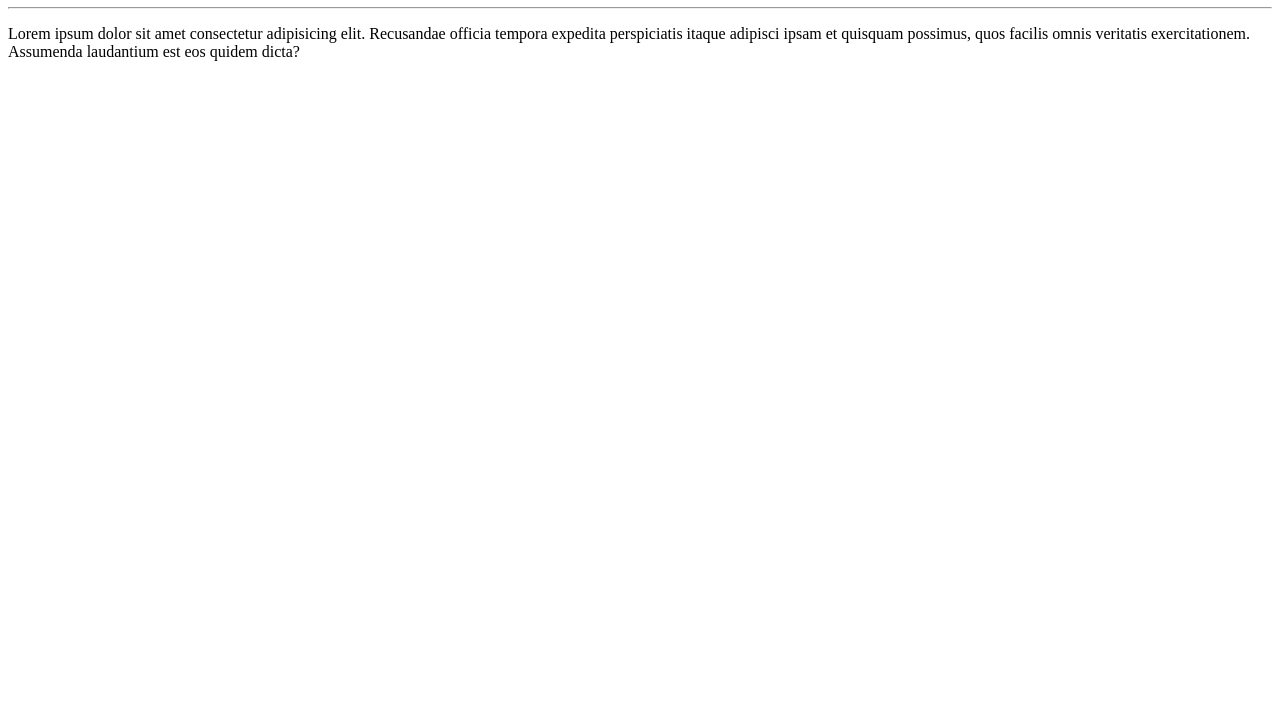
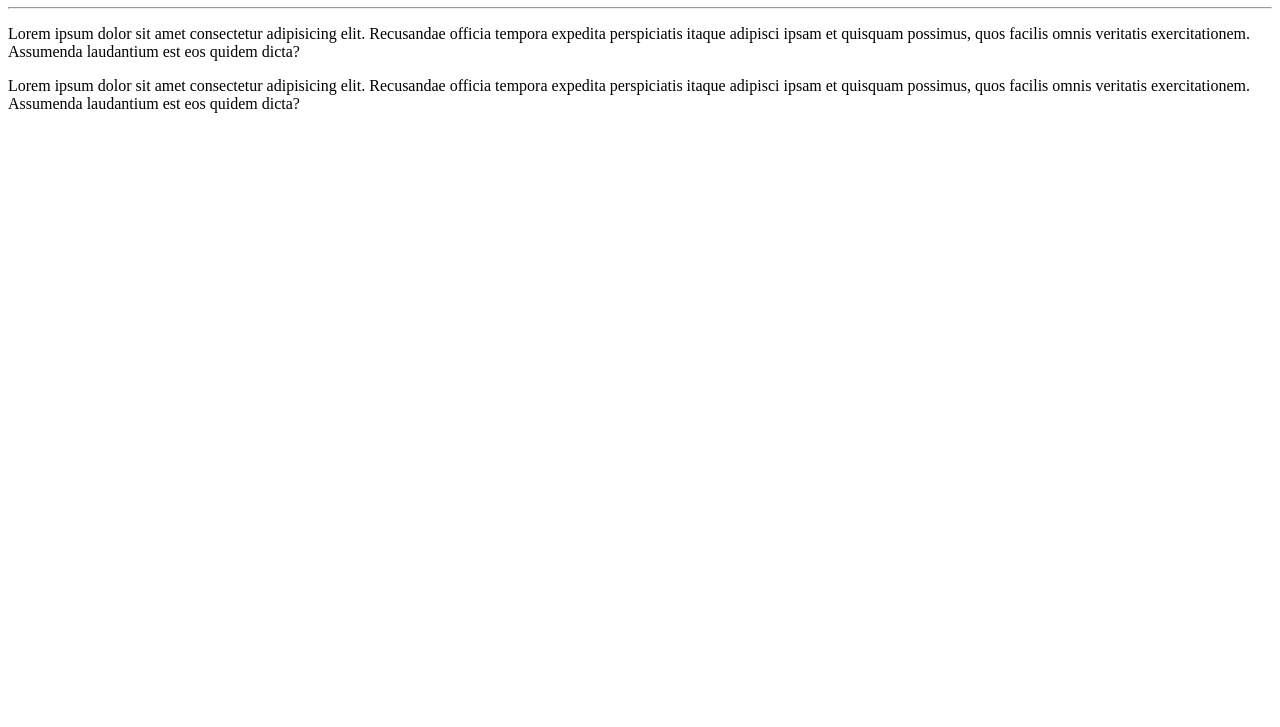
Before and after one commit to CLEYTONI/Repositorio_Teste, a plain HTML site: page site-teste/index.html in a window 1280 px wide. Shown: the part 73-800 px from the top of the page. Drawn offline with Linux system fonts and the light colour scheme.

Commit message:
Adicionei mai um "Lorem"

```diff
--- a/site-teste/index.html
+++ b/site-teste/index.html
@@ -13,5 +13,10 @@
         Recusandae officia tempora expedita perspiciatis itaque adipisci
         ipsam et quisquam possimus, quos facilis omnis veritatis
         exercitationem. Assumenda laudantium est eos quidem dicta?</p>
+
+    <p> Lorem ipsum dolor sit amet consectetur adipisicing elit.
+        Recusandae officia tempora expedita perspiciatis itaque adipisci
+        ipsam et quisquam possimus, quos facilis omnis veritatis
+        exercitationem. Assumenda laudantium est eos quidem dicta?</p>
 </body>
 </html>
```
